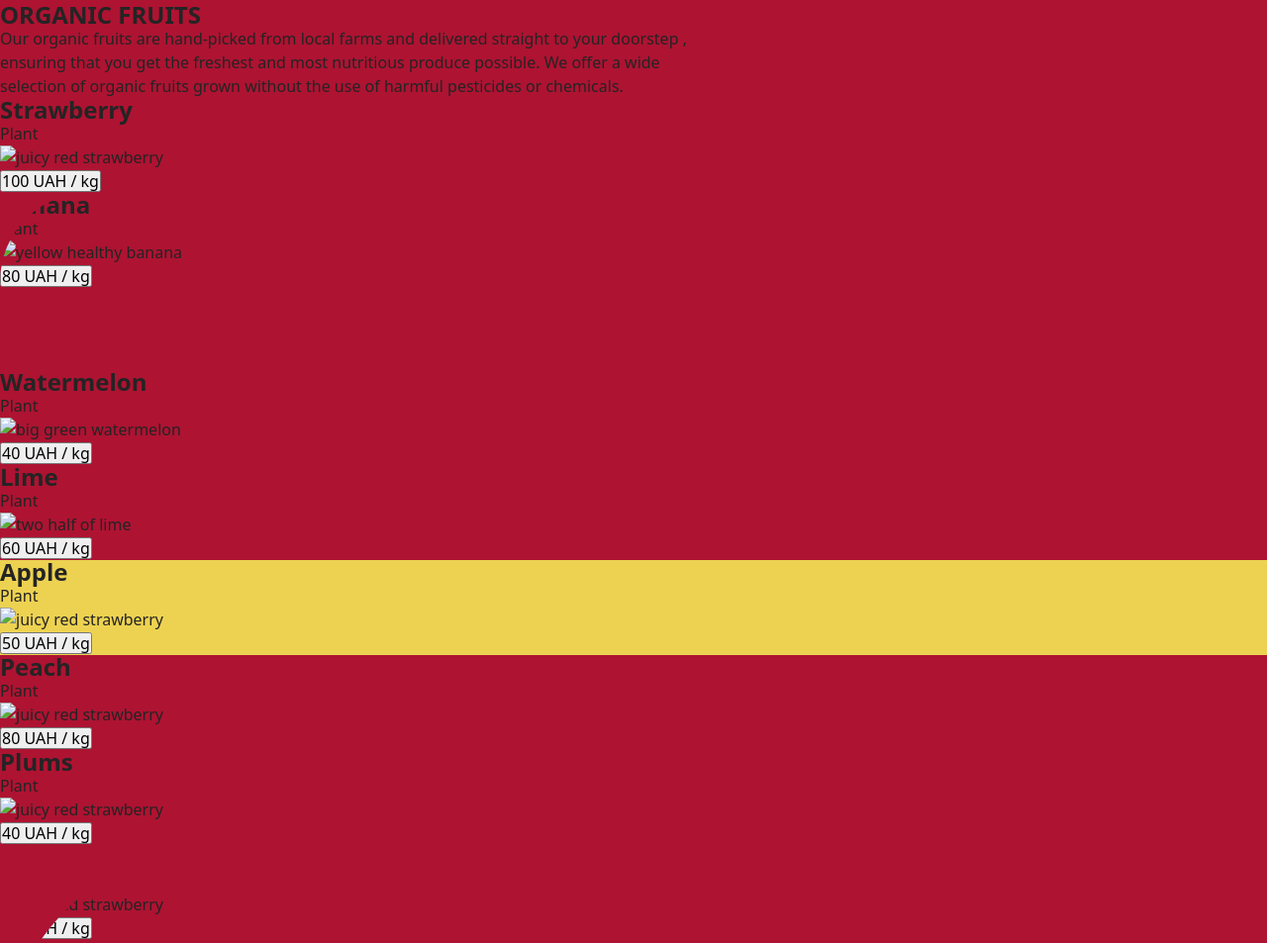
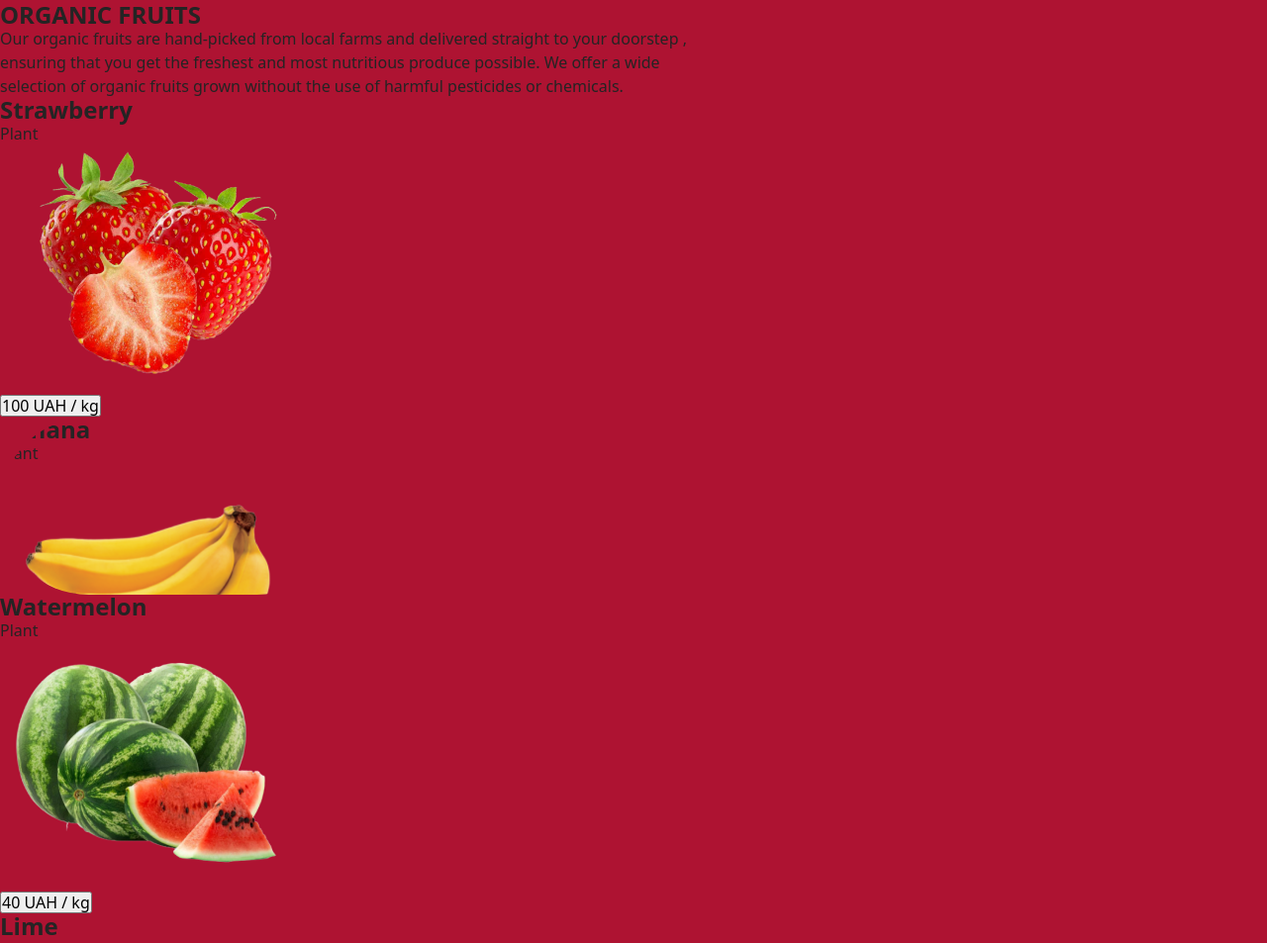
Before and after one commit to micfig76/goit-project-01-06-FHB, a website built with Vite: page src/index.html in a window 1280 px wide. Shown: the part 1817-2770 px from the top of the page at 99% size. Built offline with nearby package versions, Linux system fonts and the light colour scheme; files whose address does not match are found by name.

Commit message:
corrected img file links in fruits.html

```diff
--- a/src/partials/fruits.html
+++ b/src/partials/fruits.html
@@ -16,7 +16,7 @@
                         <h2 class="fruit-name">Strawberry</h2>
                         <p class="fruit-type">Plant</p>
 
-                        <img class="fruit-position" src="/img/strawberry.jpg" alt="juicy red strawberry"
+                        <img class="fruit-position" src="./img/strawberry.png" alt="juicy red strawberry"
 
                             width="295px" />
                         <button class="fruit-price">100 UAH / kg</p>
@@ -27,7 +27,7 @@
                         <h2 class="fruit-name">Banana</h2>
                         <p class="fruit-type">Plant</p>
 
-                        <img class="fruit-position" src="img/banana.jpg" alt="yellow healthy banana" width="295px" />
+                        <img class="fruit-position" src="./img/banana.png" alt="yellow healthy banana" width="295px" />
 
                         <button class="fruit-price">80 UAH / kg</p>
                     </li>
@@ -37,7 +37,7 @@
                         <h2 class="fruit-name">Watermelon</h2>
                         <p class="fruit-type">Plant</p>
 
-                        <img class="fruit-position" src="img/watermelon.jpg" alt="big green watermelon"
+                        <img class="fruit-position" src="./img/watermelon.png" alt="big green watermelon"
 
                             width="295px" />
                         <button class="fruit-price">40 UAH / kg</p>
@@ -48,7 +48,7 @@
                         <h2 class="fruit-name">Lime</h2>
                         <p class="fruit-type">Plant</p>
 
-                        <img class="fruit-position" src="img/lime.jpg" alt="two half of lime" width="295px" />
+                        <img class="fruit-position" src="./img/lime.png" alt="two half of lime" width="295px" />
 
                         <button class="fruit-price">60 UAH / kg</p>
                     </li>
@@ -58,7 +58,7 @@
                         <h2 class="fruit-name">Apple</h2>
                         <p class="fruit-type">Plant</p>
 
-                        <img class="fruit-position" src="imgs/apple.jpg" alt="juicy red strawberry" width="295px" />
+                        <img class="fruit-position" src="./img/apple.png" alt="juicy red strawberry" width="295px" />
                         <button class="fruit-price">50 UAH / kg</p>
                     </li>
                 </div>
@@ -68,7 +68,7 @@
                         <h2 class="fruit-name">Peach</h2>
                         <p class="fruit-type">Plant</p>
 
-                        <img class="fruit-position" src="img/peach.jpg" alt="juicy red strawberry" width="295px" />
+                        <img class="fruit-position" src="./img/peach.png" alt="juicy red strawberry" width="295px" />
 
                         <button class="fruit-price">80 UAH / kg</p>
                     </li>
@@ -78,7 +78,7 @@
                     <li>
                         <h2 class="fruit-name">Plums</h2>
                         <p class="fruit-type">Plant</p>
-                        <img class="fruit-position" src="./img/plumes.jpg" alt="juicy red strawberry" width="295px" />
+                        <img class="fruit-position" src="./img/plumes.png" alt="juicy red strawberry" width="295px" />
 
                         <button class="fruit-price">40 UAH / kg</p>
                     </li>
@@ -89,7 +89,7 @@
                         <h2 class="fruit-name">Orange</h2>
                         <p class="fruit-type">Plant</p>
 
-                        <img class="fruit-position" src="./img/orange.jpg" alt="juicy red strawberry" width="295px" />
+                        <img class="fruit-position" src="./img/orange.png" alt="juicy red strawberry" width="295px" />
 
                         <button class="fruit-price">60 UAH / kg</p>
                     </li>
@@ -100,7 +100,7 @@
                         <h2 class="fruit-name">Kiwi</h2>
                         <p class="fruit-type">Plant</p>
 
-                        <img class="fruit-position" src="./img/kiwi.jpg" alt="juicy red strawberry" width="295px" />
+                        <img class="fruit-position" src="./img/kiwi.png" alt="juicy red strawberry" width="295px" />
 
                         <button class="fruit-price">90 UAH / kg</p>
                     </li>
```
